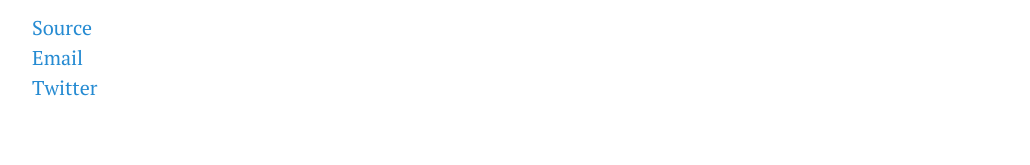
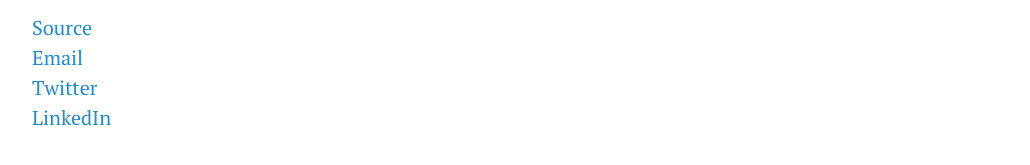
Before and after one commit to nishjeki/nishjeki.github.io, a Jekyll site: the page built from about.md, in a window 1280 px wide. Shown: the part 389-554 px from the top of the page, without its empty margins (248-1278 px from the left). Built offline with Jekyll 4.4.1, drawn with Linux system fonts in a browser that asks for light colours.

Commit message:
Added LinkedIn link

```diff
--- a/about.md
+++ b/about.md
@@ -10,4 +10,5 @@
 
 [Source](http://github.com/nishjeki/nishjeki.github.io)<br/>
 [Email](mailto:nishjeki@gmail.com) <br/>
-[Twitter](https://twitter.com/nishjeki)
+[Twitter](https://twitter.com/nishjeki)<br/>
+[LinkedIn](https://in.linkedin.com/in/nitinpakhide)
```
